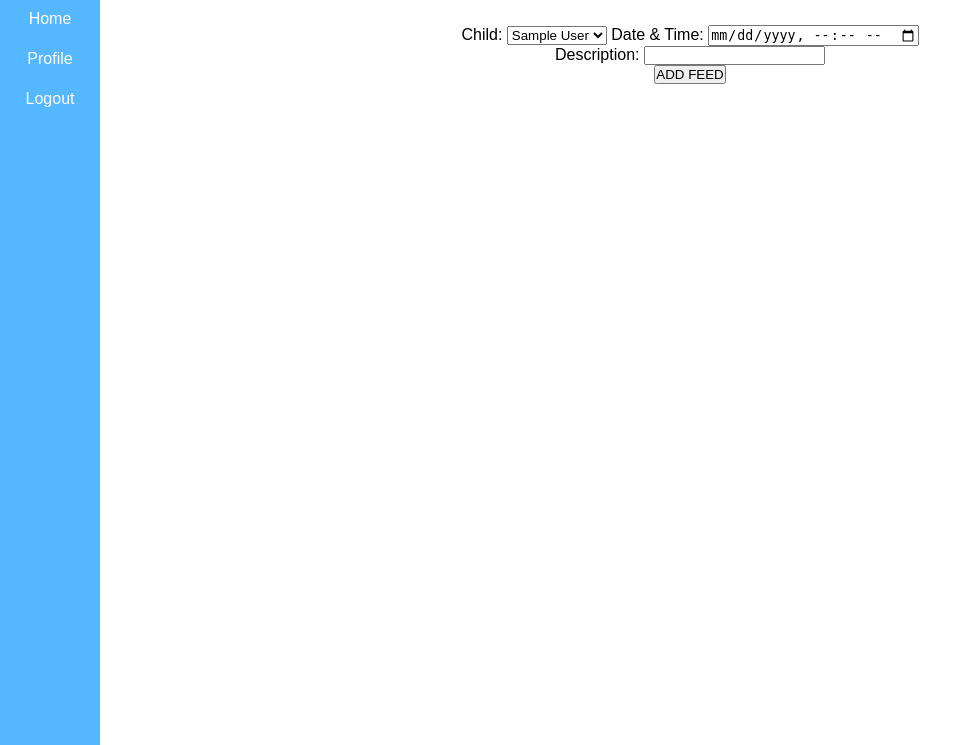
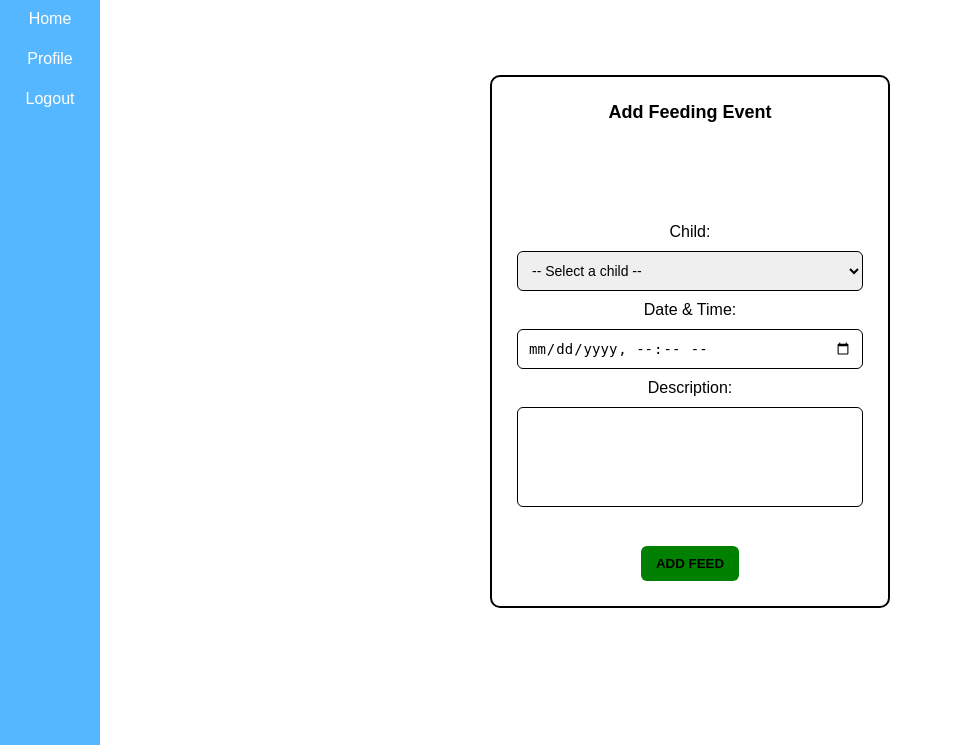
Before and after one commit to nabl2290/cspb-3308-team-5-project, a Flask app: page /feeding-event/new in a window 1280 px wide. Shown: the part 55-800 px from the top of the page, without its empty margins (0-956 px from the left). Run offline with Flask 3, Linux system fonts and the light colour scheme; the visitor is signed in with stand-in values (Sample User, id 1); tables that the repository leaves empty hold one stand-in row (values such as "Sample post").

Commit message:
added css stylesheet and class names

```diff
--- a/templates/new_feeding_event.html
+++ b/templates/new_feeding_event.html
@@ -1,10 +1,17 @@
 {% extends "base.html" %}
 {% block title %}New Feed Event{% endblock %}
+
+{% block stylesheet %}
+<link rel="stylesheet" href="{{ url_for('static', filename='css/feeding_event.css') }}">
+{% endblock %}
+
 {% block content %}
-<div style="text-align: center">
-    <form method="POST" action="/feeding-event">
+<div class="feeding-container">
+  <div class="feeding-title">Add Feeding Event</div>
+    <form method="POST" action="/feeding-event" class="feeding-form">
       <label>Child:</label>
       <select name="child_id" required>
+        <option value="" disabled selected>-- Select a child --</option>
         {% for child in children %}
         <option value="{{ child.id }}">{{ child.first_name }} {{ child.last_name }}</option>
         {% endfor %}
@@ -15,8 +22,10 @@
       <!-- <label for="time">Time:</label>
             <input type="time" id="time" name="time" required><br> -->
       <label for="description">Description:</label>
-      <input id="description" name="description" /><br />
-      <button type="submit">ADD FEED</button>
+      <textarea id="description" name="description"></textarea>
+      <div class="button-container">
+        <button type="submit">ADD FEED</button>
+      </div>
     </form>
 </div>
 {% endblock %}
```
Also changed, not shown: templates/edit_feeding_event.html (+13 -5 lines).
